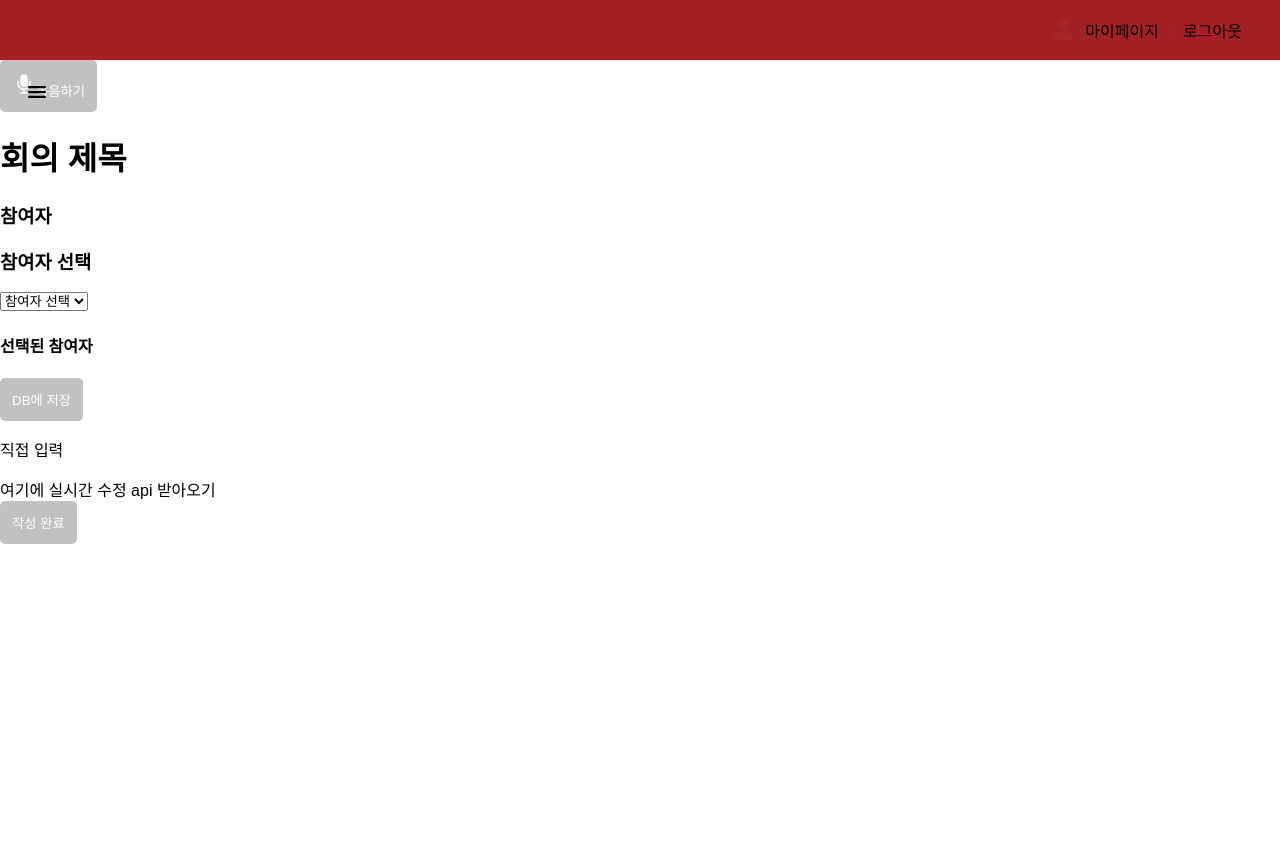
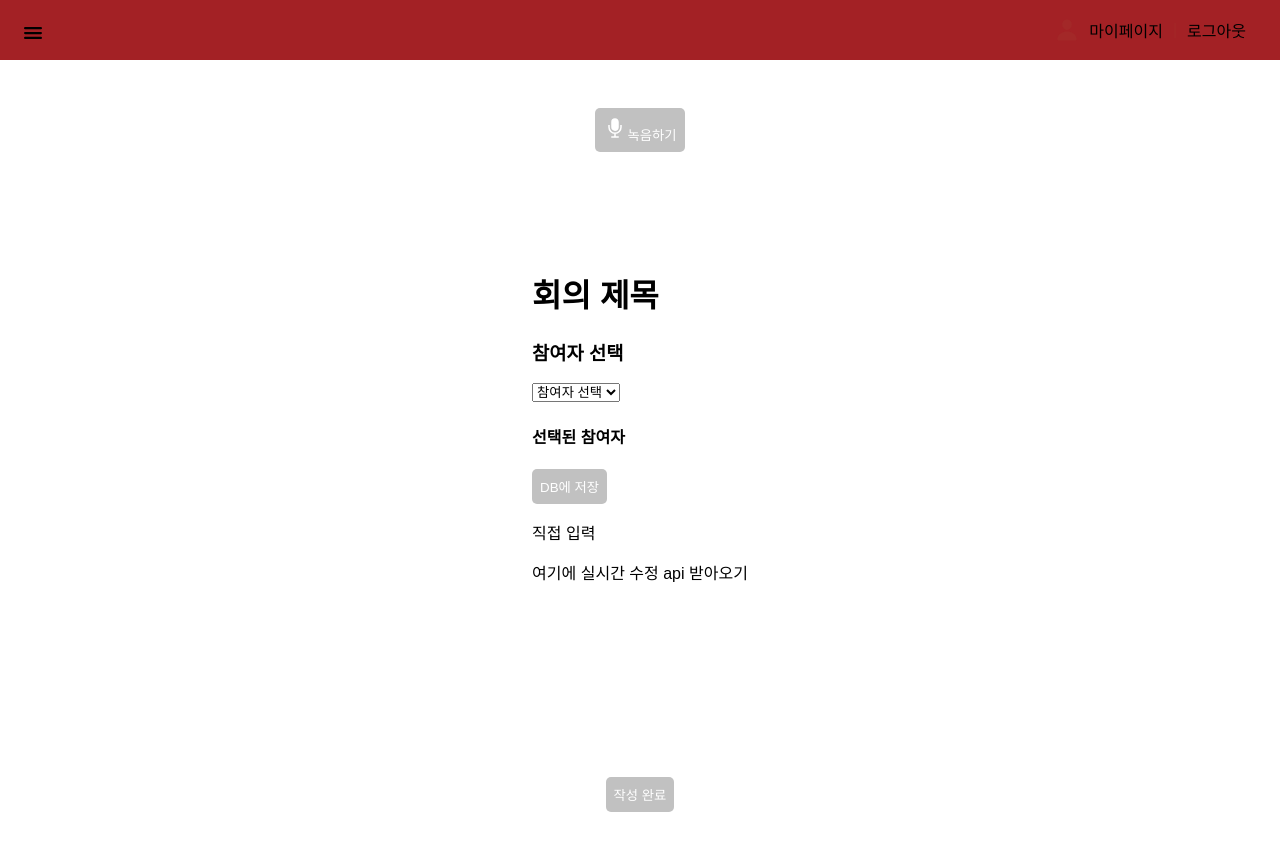
Before and after one commit to Seolseol333/hyein, a React (Create React App) app: page /MeetingLog in a window 1280 px wide. Shown: the top 850 px of the page. Before the commit the page ends 800 px from the top, so only its background shows below. Built offline with nearby package versions, Linux system fonts and the light colour scheme.

Commit message:
css 수정 중

```diff
--- a/src/App.js
+++ b/src/App.js
@@ -12,7 +12,7 @@ import ProjectDetail from './pages/project/project';
 import MyPage from './components/MyPage/MyPage';
 import Schedule from './components/schedule/schedule';
 import './App.css';
-import ParticipantSelector from './components/ParticipantSelector/ParticipantSelector';
+
 import './style/variables.css';
 
 
@@ -40,7 +40,6 @@ function App() {
           <Route path="/project-detail" element={<ProjectDetail />} />
           <Route path="/MeetingLog" element={<MeetingLog />} />
           <Route path="/MeetingLogView" element={<MeetingLogView/>}/>
-          <Route path="/ParticipantSelector" element={<ParticipantSelector/>}/>
         </Routes>
       </div>
     </Router>
--- a/src/components/ParticipantSelector/ParticipantSelector.js
+++ /dev/null
@@ -1,62 +0,0 @@
-import React, { useState } from 'react';
-
-// 참여자 선택 컴포넌트
-const ParticipantSelector = ({ participants, onSave }) => {
-  const [selectedParticipants, setSelectedParticipants] = useState([]);
-
-  // 드롭다운에서 참여자를 선택할 때 호출되는 함수
-  const handleSelectParticipant = (event) => {
-    const selectedName = event.target.value;
-
-    // 이미 선택된 사람이 아니라면 추가
-    if (!selectedParticipants.includes(selectedName)) {
-      setSelectedParticipants([...selectedParticipants, selectedName]);
-    }
-  };
-
-  // 선택된 참여자를 삭제하는 함수
-  const handleRemoveParticipant = (nameToRemove) => {
-    setSelectedParticipants(
-      selectedParticipants.filter((name) => name !== nameToRemove)
-    );
-  };
-
-  // DB에 저장하는 로직은 상위 컴포넌트에서 처리하도록 함수를 호출
-  const handleSubmitToDB = () => {
-    onSave(selectedParticipants); // 상위 컴포넌트에서 전달된 함수 호출
-  };
-
-  return (
-    <div>
-      <h3>참여자 선택</h3>
-      <select onChange={handleSelectParticipant} defaultValue="">
-        <option value="" disabled>
-          참여자 선택
-        </option>
-        {participants.map((participant) => (
-          <option key={participant} value={participant}>
-            {participant}
-          </option>
-        ))}
-      </select>
-
-      <div>
-        <h4>참여자</h4>
-        <ul>
-          {selectedParticipants.map((participant) => (
-            <li key={participant}>
-              {participant}{' '}
-              <button onClick={() => handleRemoveParticipant(participant)}>
-                삭제
-              </button>
-            </li>
-          ))}
-        </ul>
-      </div>
-
-      <button onClick={handleSubmitToDB}>DB에 저장</button>
-    </div>
-  );
-};
-
-export default ParticipantSelector;
--- a/src/pages/MeetingLog/MeetingLog.css
+++ b/src/pages/MeetingLog/MeetingLog.css
@@ -1,3 +1,31 @@
 .MeetingLog {
-    margin: 0;
-    font-family: Arial, sans-serif;}
+    margin: auto;
+    font-family: Arial, sans-serif;
+    display: grid;
+    place-items: center;
+    height: 100vh;
+}
+
+.record-button {
+    align-items: center;
+}
+
+.meeting-contents {
+    align-items: center;
+}
+
+.h1 {
+    text-align: center;
+}
+
+.participants {
+    align-items: center;
+}
+
+.p {
+    text-align: center;
+}
+
+.end-button {
+    align-items: center;
+}
--- a/src/pages/MeetingLog/MeetingLog.js
+++ b/src/pages/MeetingLog/MeetingLog.js
@@ -145,7 +145,7 @@ function MeetingLog() {
       };
 
       return (
-        <div className ="MeetingLog">
+        <div>
           <header>
             <div className="my-page-logout">
             <IoPerson size={24} />
@@ -168,7 +168,7 @@ function MeetingLog() {
             내용 작성 시 회의 제목, 참여자, (날짜는 달력에서 클릭했던 날짜로), 사진 첨부 등이 가능하게?, 요약본에는 그 글 앞에 점 찍혀있는 그거 만들어주기
             작성 완료 버튼
             내용 작성 부분은 백 쪽 api 불러올 걸 고려해서 코드 작성*/}
-        <div>
+        <div className ="MeetingLog">
           <button className="record-button" onClick={handleRecordButtonClick}>
             {isRecording ? (
               <IoRecordingOutline size={24} />
@@ -177,10 +177,9 @@ function MeetingLog() {
             )}
             {isRecording ? "녹음 중" : "녹음하기"}
           </button>
-          <div>
+          <div className="meeting-contents">
             <h1>회의 제목</h1>
             <div className= "participants">
-              <h3>참여자</h3>
               <ParticipantSelector
                 participants={participants}
                 onSave={saveParticipantsToDB}
--- a/src/style/variables.css
+++ b/src/style/variables.css
@@ -3,10 +3,9 @@
     --footer-height: 150px;
     --sidebar-width: 250px;
 
-    --default-padding: 12px;
-    --default-margin: 16px;
+    --default-padding: 8px;
+    --default-margin: 1em;
     --button-border-radius: 5px;
-    --button-height: 20%;
 
 
     --form-height: 20px;
@@ -85,7 +84,6 @@ button {
     border-radius: var(--button-border-radius);
     border: none;
     cursor: pointer;
-    height: var(--button-height);
 }
 
 button:hover {
@@ -175,7 +173,7 @@ button:disabled {
     position: fixed;
     top: 1em;
     left: 1em;
-    z-index: 998;
+    z-index: 1001;
     background: none;
     border: none;
     color: rgb(0, 0, 0);
```
Also changed, not shown: src/components/ParticipantSelector/ParticipantSelector.css (deleted).
